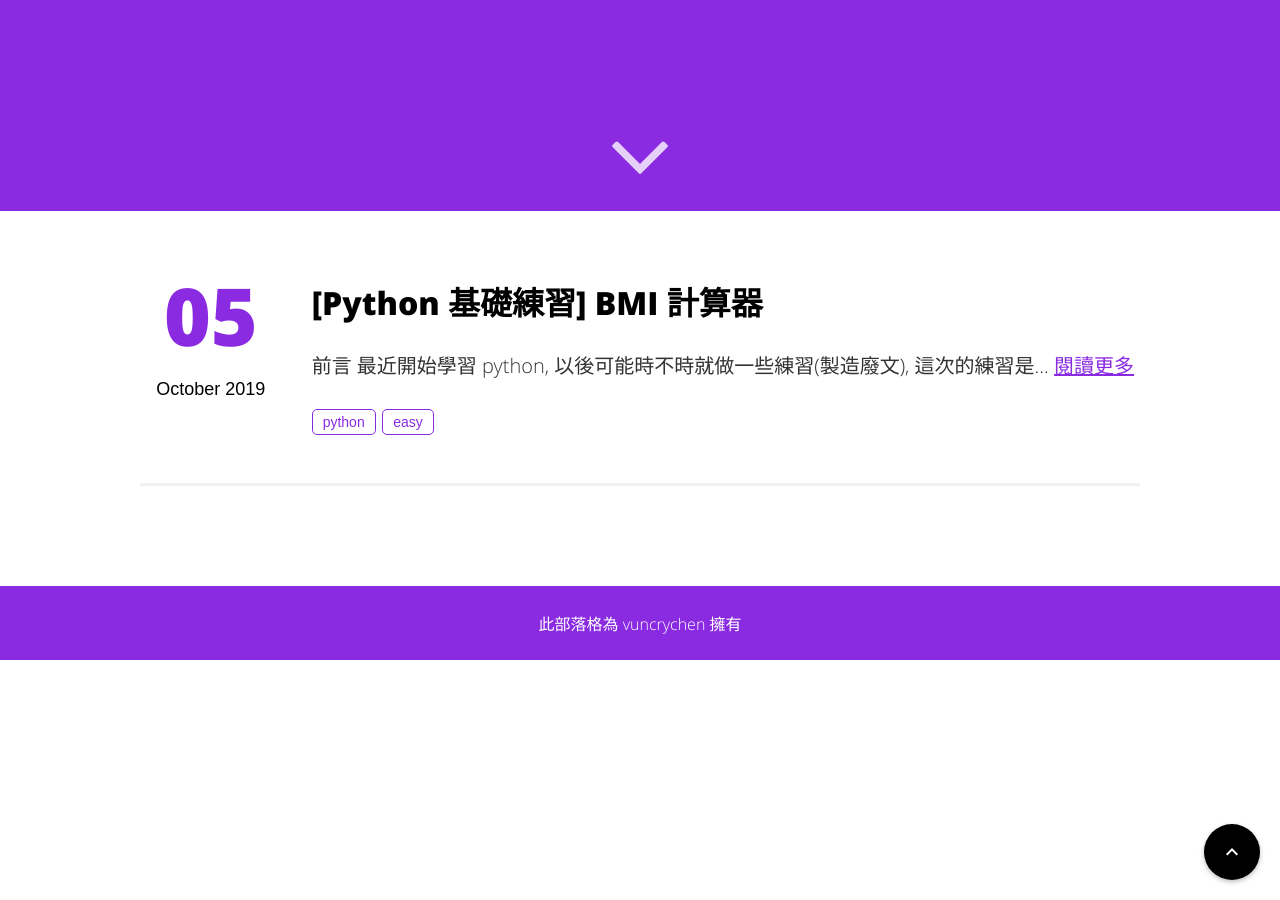
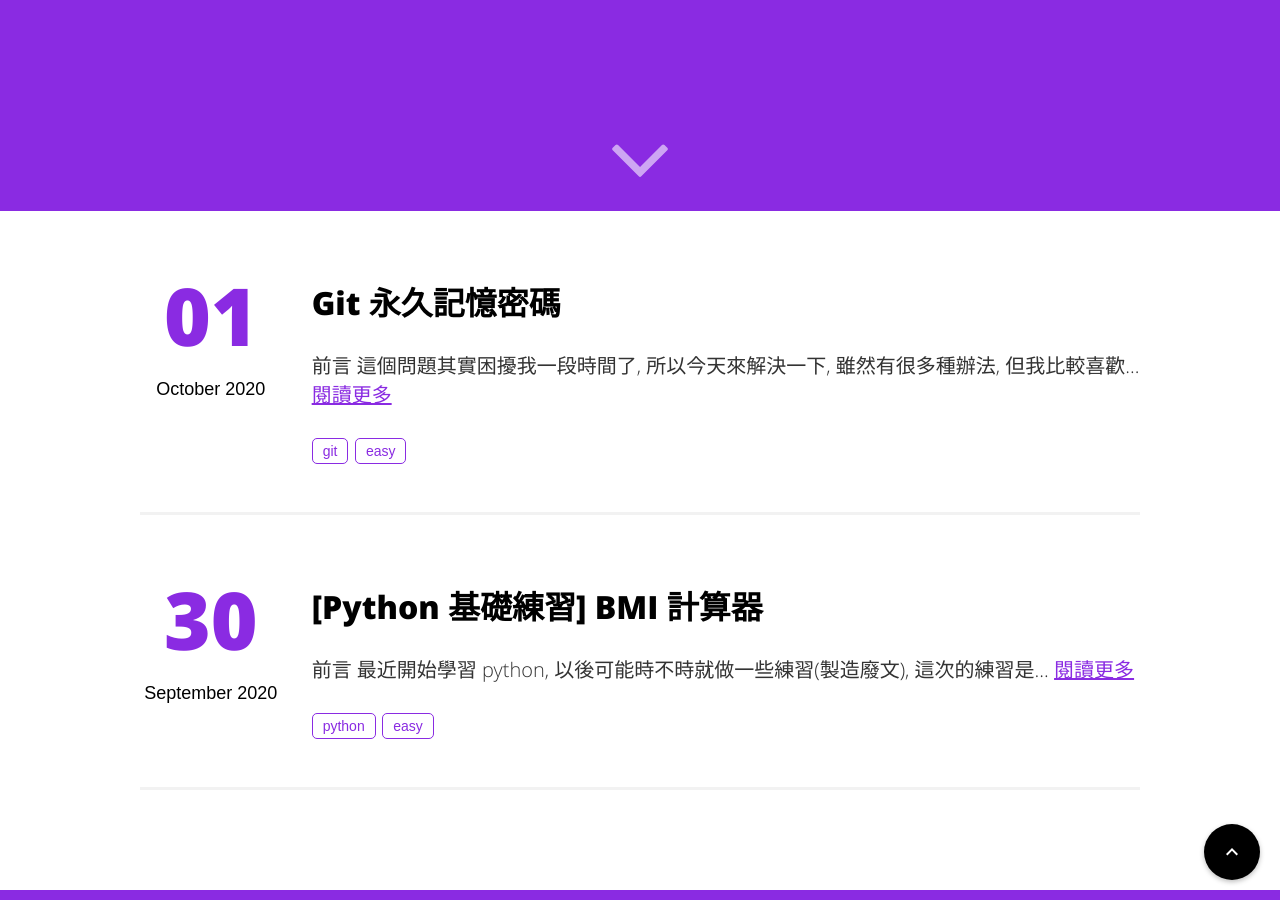
Before and after one commit to vuncrychen/blog, a Jekyll site: the page built from index.html, in a window 1280 px wide and 900 px high, scrolled down 689 px. Built offline with Jekyll 4.4.1, drawn with Linux system fonts in a browser that asks for light colours.

Commit message:
add post

```diff
--- a/_posts/2020-10-05-python-bmi-practice.md
+++ b/_posts/2020-10-05-python-bmi-practice.md
@@ -1,7 +1,7 @@
 ---
 layout: post
 title: "[Python 基礎練習] BMI 計算器"
-date: 2019-10-05 18:27:25
+date: 2020-9-30 18:27:25
 image: '/assets/img/post/'
 description: 練習用 python 撰寫一個 bmi 計算器
 tags:
--- /dev/null
+++ b/_posts/2020-10-08-git-remember-password.md
@@ -0,0 +1,46 @@
+---
+layout: post
+title: "Git 永久記憶密碼"
+date: 2020-10-01 19:06:46
+image: '/assets/img/post/'
+description: 解決 git 每次 push 都要求密碼的問題
+tags:
+- git
+- easy
+categories:
+- git 心路歷程
+twitter_text: 解決 git 每次 push 都要求密碼的問題
+---
+
+## 前言
+
+這個問題其實困擾我一段時間了, 所以今天來解決一下, 雖然有很多種辦法, 但我比較喜歡 `HTTPS Credentials Caching` 這個功能的解決辦法, Les's Go~
+
+---
+
+## 前置設定
+
+在開始之前, 請先設定 git 的使用者及電子郵件
+
+{% highlight bash %}
+git config --global user.name = "使用者名稱"
+git config --global user.name = "使用者電子郵件"
+{% endhighlight %}
+
+接下來請 cd 到自己的 git repository, 或者從 github clone 一個
+
+## 設置
+
+1.進到自己的 repository 後, 執行以下指令
+
+{% highlight bash %}
+git config --global credential.helper store
+{% endhighlight %}
+
+2.進行一次 push
+
+{% highlight bash %}
+git push
+{% endhighlight %}
+
+3.輸入完密碼後, 就完成了, 如果再 push 一次, 就會發現 git 不會詢問密碼了, 如果不想要繼續記住密碼, 只要把 `~/.git-credentials` 這個檔案刪除就好~
```
